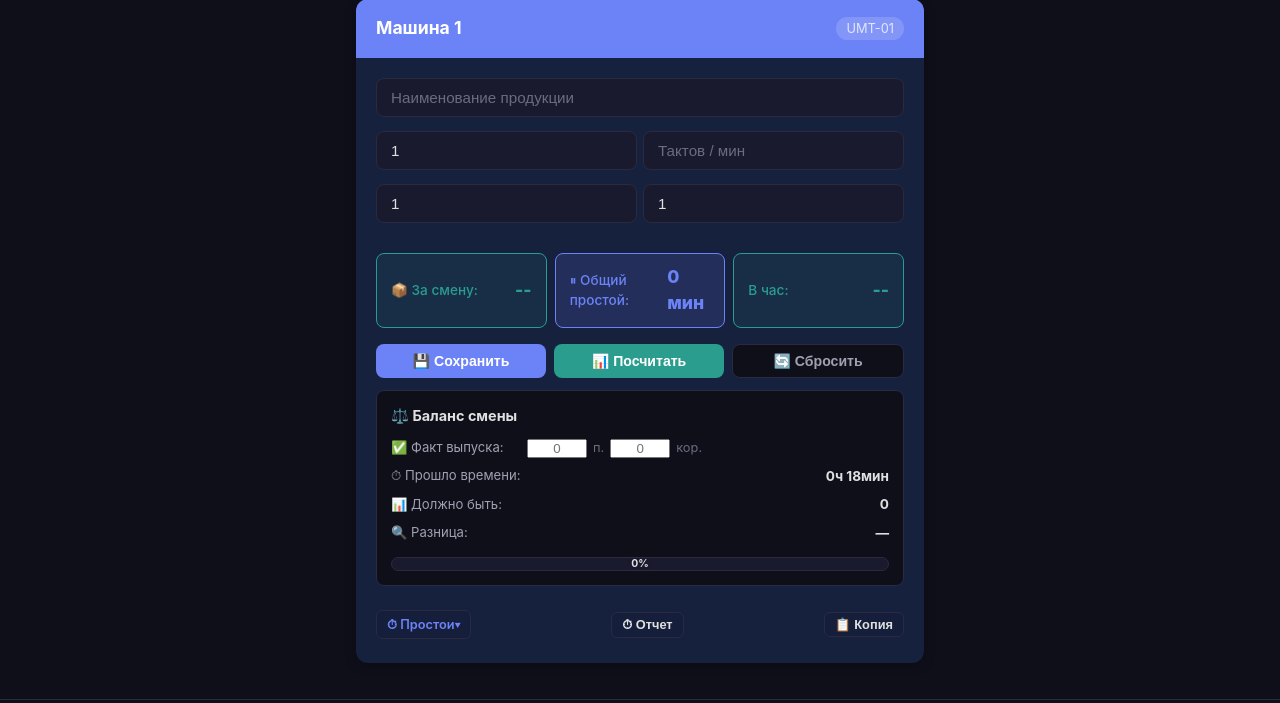
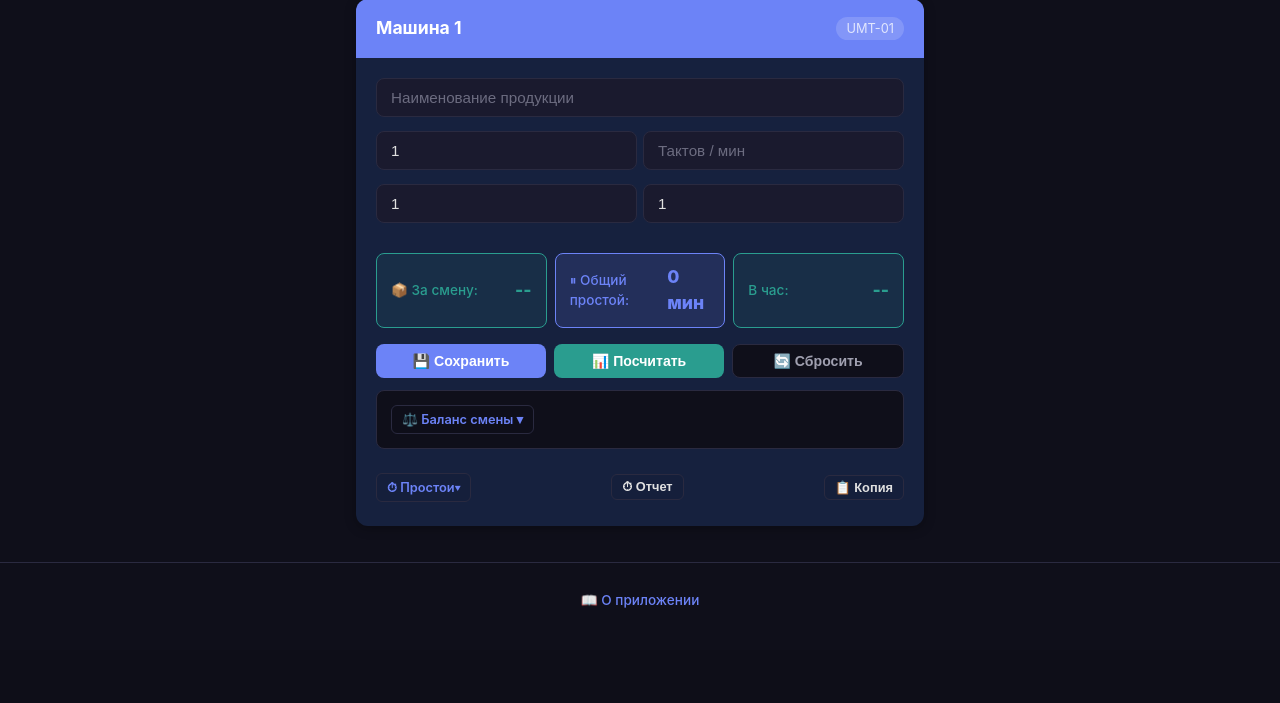
Before and after one commit to Maksdorozhkin/umt-calculator, a Flask app: page / in a window 1280 px wide. Shown: the part 150-853 px from the top of the page. After the commit the page ends 758 px from the top, so only its background shows below. Run offline with Flask 3, Linux system fonts and the light colour scheme; data that the repository does not hold is empty.

Commit message:
Баланс смены: хедер заменён на кнопку-аккордеон

```diff
--- a/static/css/style.css
+++ b/static/css/style.css
@@ -602,11 +602,38 @@ header {
     font-size: 0.85rem;
 }
 
-.balance-header {
-    font-weight: 700;
-    font-size: 0.9rem;
-    margin-bottom: 8px;
-    color: var(--text-primary);
+.balance-accordion-btn {
+    display: inline-flex;
+    align-items: center;
+    justify-content: center;
+    gap: 4px;
+    padding: 4px 10px;
+    border-radius: 6px;
+    background: rgba(0, 0, 0, 0.05);
+    color: var(--accent);
+    font-size: 0.8rem;
+    font-weight: 600;
+    border: 1px solid var(--border);
+    cursor: pointer;
+    transition: background 0.2s, border-color 0.2s;
+    user-select: none;
+}
+
+.balance-accordion-btn:hover {
+    background: rgba(0, 0, 0, 0.1);
+    border-color: var(--accent);
+}
+
+.balance-accordion-content {
+    overflow: hidden;
+    transition: max-height 0.3s ease, opacity 0.2s;
+    max-height: 2000px;
+    opacity: 1;
+}
+
+.balance-accordion-content.collapsed {
+    max-height: 0;
+    opacity: 0;
 }
 
 .balance-row {
--- a/static/js/app.js
+++ b/static/js/app.js
@@ -753,6 +753,20 @@ document.addEventListener("DOMContentLoaded", () => {
       if (content) {
         content.classList.toggle("collapsed");
         this.textContent = content.classList.contains("collapsed") ? "⏱ Простои ▾" : "⏱ Простои ▴";
+      }
+    });
+  });
+
+  // Аккордеон баланса смены
+  document.querySelectorAll(".balance-accordion-btn").forEach((btn) => {
+    btn.addEventListener("click", function () {
+      const machineId = this.dataset.machine;
+      const content = document.getElementById(`balanceAccordion${machineId}`);
+      if (content) {
+        content.classList.toggle("collapsed");
+        this.textContent = content.classList.contains("collapsed")
+          ? "⚖️ Баланс смены ▾"
+          : "⚖️ Баланс смены ▴";
       }
     });
   });
--- a/templates/index.html
+++ b/templates/index.html
@@ -230,7 +230,8 @@
 
                             <!-- Баланс смены -->
                             <div class="shift-balance" id="shiftBalance{{ machine.id }}">
-                                <div class="balance-header">⚖️ Баланс смены</div>
+                                <div class="balance-accordion-btn" data-machine="{{ machine.id }}">⚖️ Баланс смены ▾</div>
+                                <div class="balance-accordion-content collapsed" id="balanceAccordion{{ machine.id }}">
                                     <div class="balance-row">
                                         <span class="balance-label">✅ Факт выпуска:</span>
                                         <input
@@ -271,6 +272,7 @@
                                     <div class="progress-bar-container">
                                         <div class="progress-bar" id="progressBar{{ machine.id }}"></div>
                                         <span class="progress-text" id="progressText{{ machine.id }}">0%</span>
+                                    </div>
                                 </div>
                             </div>
 
```
Lines whose indentation alone changed are shown as unchanged.
